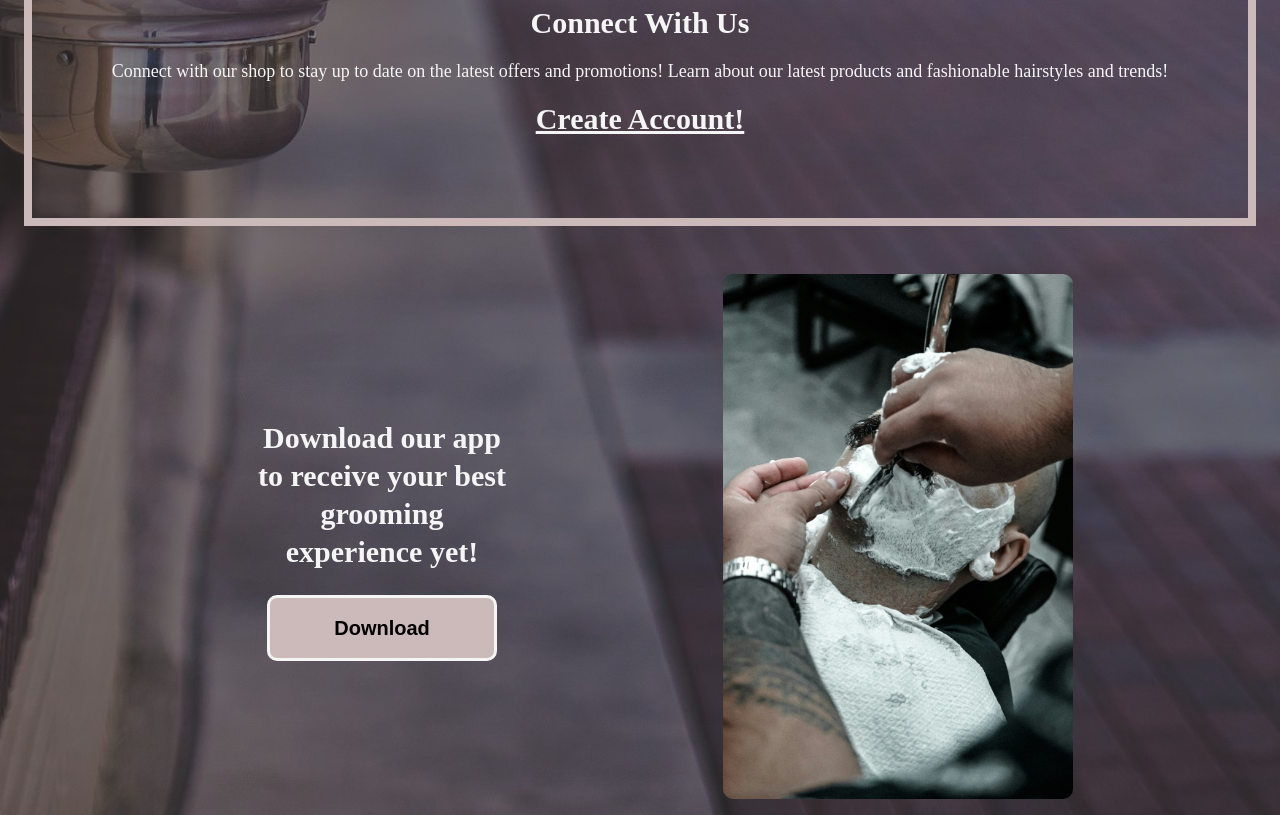
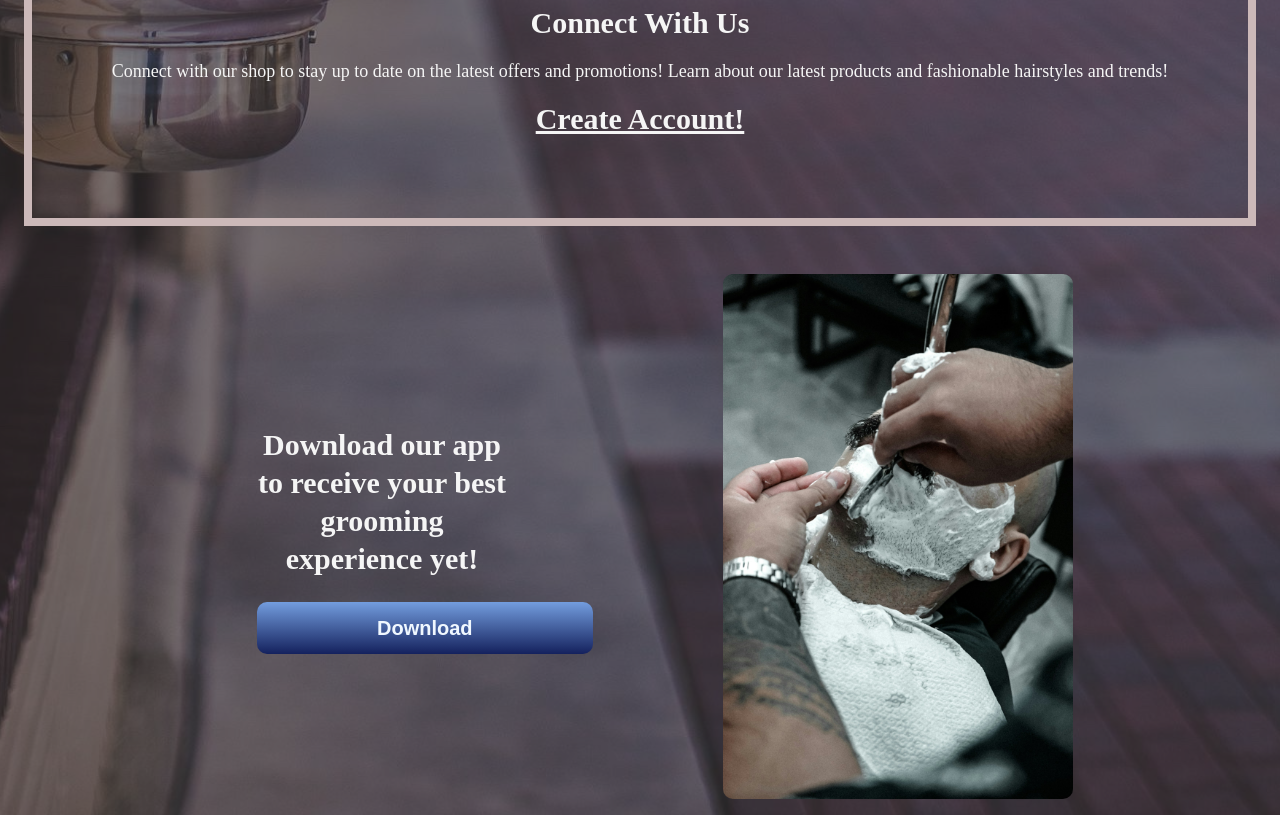
Before and after one commit to acin1023/Blended-Cutz, a website built with Vite: page index.html in a window 1280 px wide. Shown: the part 2007-2822 px from the top of the page. Built offline with nearby package versions, Linux system fonts and the light colour scheme.

Commit message:
added style sheet to main index

```diff
--- a/index.html
+++ b/index.html
@@ -7,6 +7,8 @@
     <link rel="stylesheet" href="assets/default.css" />
     <link rel="stylesheet" href="assets/about.css" />
     <link rel="stylesheet" href="assets/services.css" />
+    <link rel="stylesheet" href="assets/connect.css" />
+    <link rel="stylesheet" href="assets/download.css" />
     <title>Blended Cutz</title>
   </head>
   <body>
```
